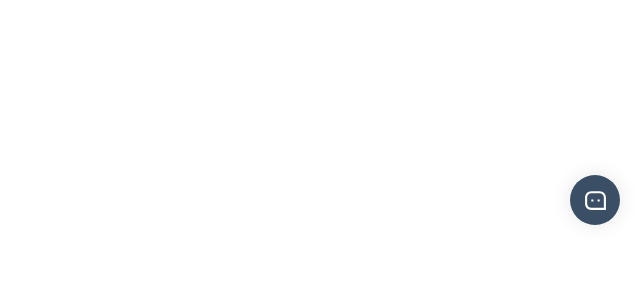
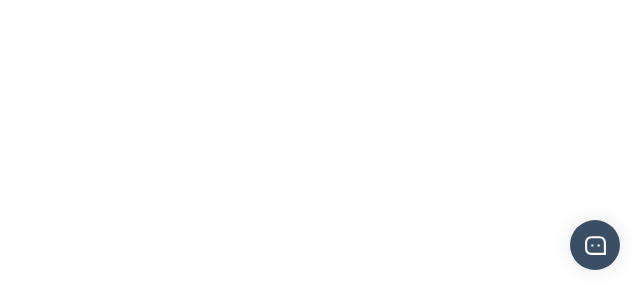
Before and after one commit to amymeij22/stmkg-chatbot, a React (Vite) app: page / in a window 1280 px wide. Shown: the part 500-800 px from the top of the page, without its empty margins (640-1280 px from the left). Built offline with nearby package versions, Linux system fonts and the light colour scheme.

Commit message:
layouting

```diff
--- a/src/index.css
+++ b/src/index.css
@@ -19,7 +19,7 @@ body {
 
 #chatbot-toggler {
   position: fixed;
-  bottom: 75px;
+  bottom: 30px;
   right: 20px;
   border: none;
   height: 50px;
```
